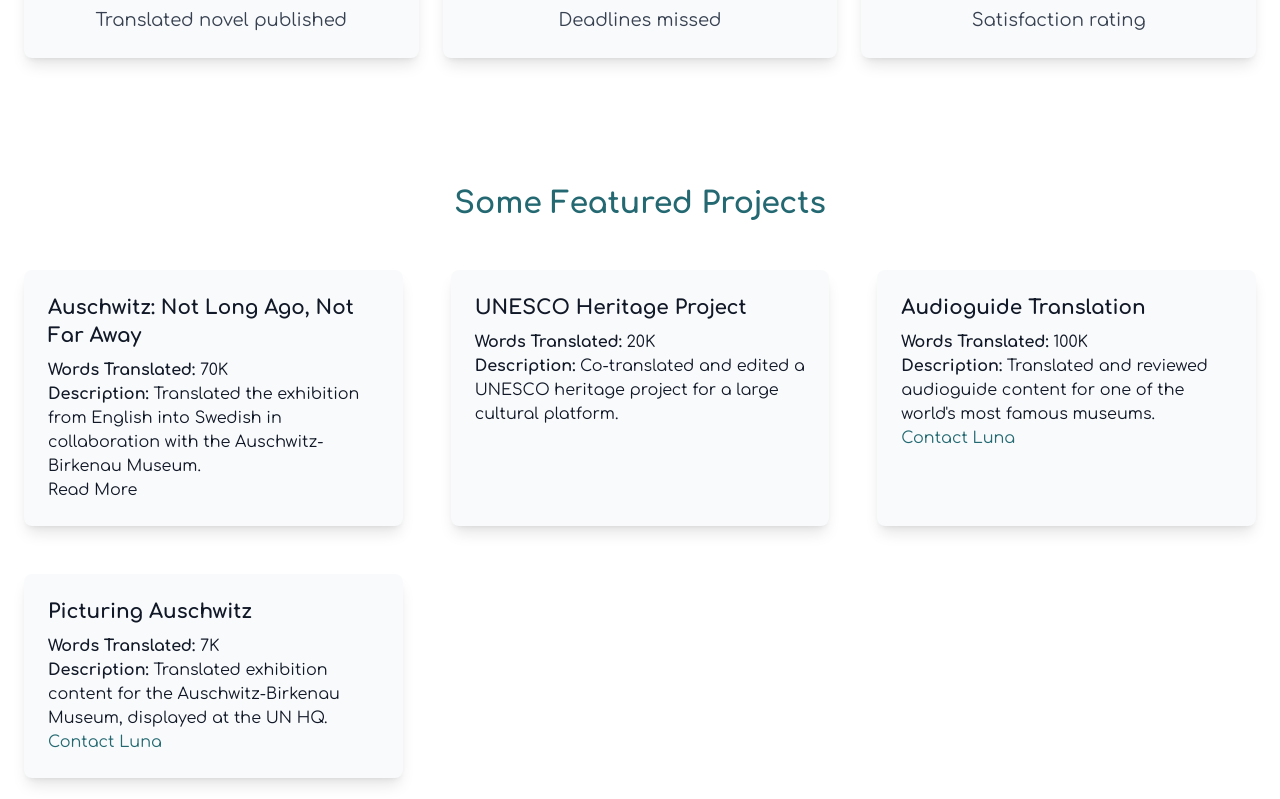
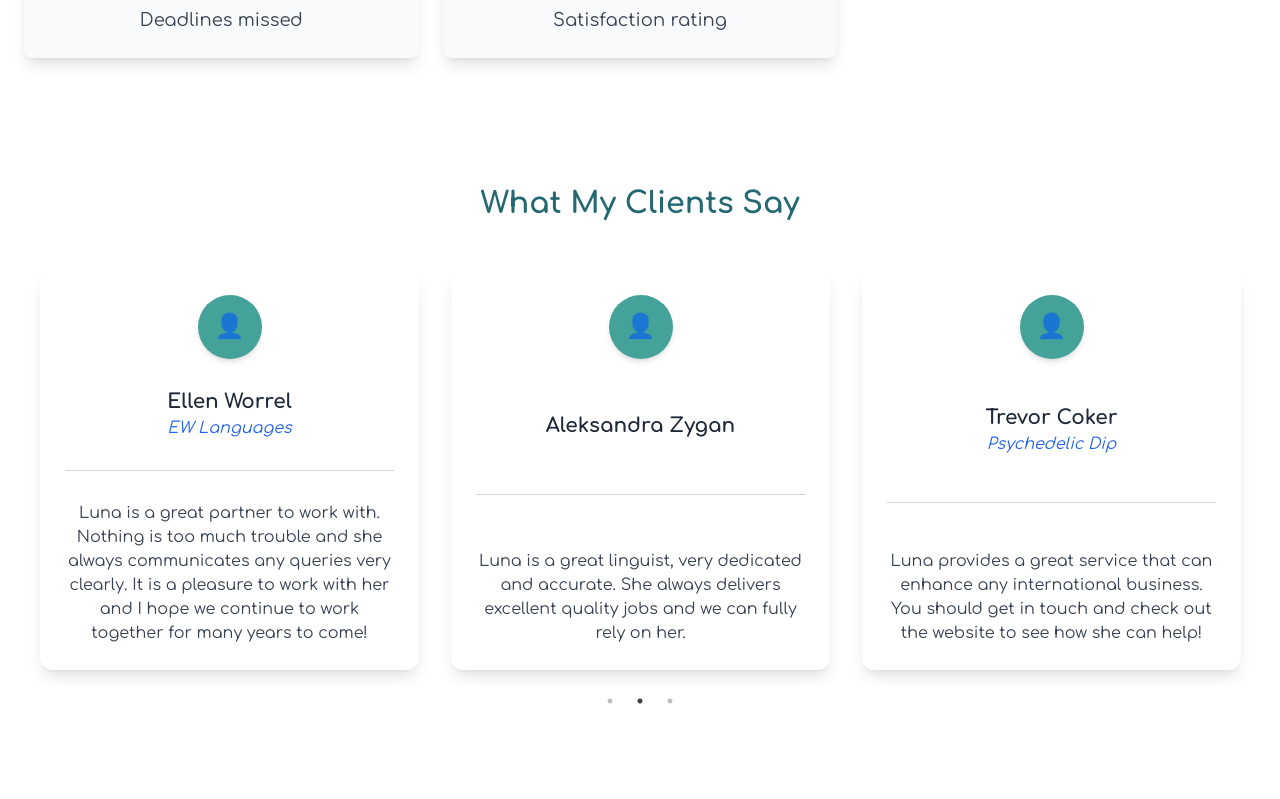
Before and after one commit to Bilel-lefi/luna-portfolio, a React (Vite) app: page / in a window 1280 px wide. Shown: the part 1181-1980 px from the top of the page. Built offline with nearby package versions, Linux system fonts and the light colour scheme.

Commit message:
add testimonials

```diff
--- a/package.json
+++ b/package.json
@@ -13,7 +13,9 @@
     "@lottiefiles/dotlottie-react": "^0.13.3",
     "framer-motion": "^12.6.3",
     "react": "^19.0.0",
-    "react-dom": "^19.0.0"
+    "react-dom": "^19.0.0",
+    "react-slick": "^0.30.3",
+    "slick-carousel": "^1.8.1"
   },
   "devDependencies": {
     "@eslint/js": "^9.21.0",
--- a/src/components/Home.jsx
+++ b/src/components/Home.jsx
@@ -1,6 +1,7 @@
 import React from "react";
 import { motion } from "framer-motion";
-import luna from "../assets/luna.png"; // Assurez-vous que l'image est au bon emplacement
+import luna from "../assets/luna.png";
+import TestimonialsSection from "./TestimonialsSection";
 
 const StatsSection = () => {
   const stats = [
@@ -9,28 +10,42 @@ const StatsSection = () => {
     { value: "1 million+", label: "Words translated, edited and reviewed" },
     { value: "350+", label: "Conferences interpreted" },
     { value: "234+", label: "Videos & Films subtitled" },
-    { value: "3", label: "Industry conferences as public speaker" },
-    { value: "1", label: "Translated novel published" },
+    {
+      value: "3",
+      label:
+        "Industry conferences as public speaker Translated novel published",
+    },
     { value: "0", label: "Deadlines missed" },
     { value: "100%", label: "Satisfaction rating" },
   ];
 
   return (
     <section id="stats" className="py-16 px-6 bg-white text-center">
-      <h2 className="text-3xl font-bold text-primary mb-8">IN FIGURES</h2>
+      <motion.h2
+        className="text-3xl font-bold text-primary mb-8"
+        initial="hidden"
+        animate="visible"
+        variants={{
+          hidden: { opacity: 0, y: 50 },
+          visible: { opacity: 1, y: 0, transition: { duration: 1 } },
+        }}
+      >
+        IN FIGURES
+      </motion.h2>
       <motion.div
         className="grid grid-cols-1 sm:grid-cols-2 lg:grid-cols-3 gap-6"
         initial="hidden"
         animate="visible"
         variants={{
-          hidden: { opacity: 0, y: 50 },
-          visible: { opacity: 1, y: 0, transition: { staggerChildren: 0.2 } },
+          hidden: { opacity: 0 },
+          visible: { opacity: 1, transition: { staggerChildren: 0.2 } },
         }}
       >
         {stats.map((stat, index) => (
           <motion.div
             key={index}
             className="bg-gray-50 p-6 rounded-lg shadow-lg"
+            whileHover={{ scale: 1.05 }}
             variants={{
               hidden: { opacity: 0, y: 50 },
               visible: { opacity: 1, y: 0 },
@@ -64,45 +79,76 @@ const Home = () => {
             animate={{ opacity: 1, x: 0 }}
             transition={{ duration: 1 }}
           >
-            <h1 className="text-4xl font-bold text-primary mb-4">
+            <motion.h1
+              className="text-4xl font-bold text-primary mb-4"
+              initial={{ opacity: 0, y: -50 }}
+              animate={{ opacity: 1, y: 0 }}
+              transition={{ duration: 1 }}
+            >
               French Translator for Art & Culture
-            </h1>
-            <p className="text-lg text-gray-700 mb-4">
+            </motion.h1>
+            <motion.p
+              className="text-lg text-gray-700 mb-4"
+              initial={{ opacity: 0, y: -50 }}
+              animate={{ opacity: 1, y: 0 }}
+              transition={{ duration: 1, delay: 0.2 }}
+            >
               Helping Museums & Institutions get more International Visitors
               each year with Expertly Curated Language Services
-            </p>
+            </motion.p>
           </motion.div>
         </div>
       </section>
 
       <section id="intro" className="py-16 px-6 text-center bg-gray-100">
-        <h1 className="text-4xl font-bold text-primary mb-4">
+        <motion.h1
+          className="text-4xl font-bold text-primary mb-4"
+          initial={{ opacity: 0, y: -50 }}
+          animate={{ opacity: 1, y: 0 }}
+          transition={{ duration: 1 }}
+        >
           Devoted, Specialised, Experienced Translator
-        </h1>
-        <p className="text-lg mb-6">
+        </motion.h1>
+        <motion.p
+          className="text-lg mb-6"
+          initial={{ opacity: 0, y: -50 }}
+          animate={{ opacity: 1, y: 0 }}
+          transition={{ duration: 1, delay: 0.2 }}
+        >
           An all-in-one best-in-class translation service, captivating audiences
           through the power of translation.
-        </p>
-        <p>
+        </motion.p>
+        <motion.p>
           <a
             href="#projects"
             className="btn px-6 py-3 bg-primary text-white font-semibold rounded-full shadow-md hover:bg-primary-dark"
           >
             Explore Case Studies
           </a>
-        </p>
+        </motion.p>
       </section>
 
       <StatsSection />
-
+      <TestimonialsSection />
       <section id="projects" className="py-16 px-6 bg-white">
-        <h2 className="text-3xl font-bold text-center text-primary mb-12">
+        <motion.h2
+          className="text-3xl font-bold text-center text-primary mb-12"
+          initial={{ opacity: 0 }}
+          animate={{ opacity: 1 }}
+          transition={{ duration: 1 }}
+        >
           Some Featured Projects
-        </h2>
+        </motion.h2>
 
         <div className="grid grid-cols-1 md:grid-cols-2 lg:grid-cols-3 gap-12">
           {/* Project 1 */}
-          <div className="project bg-gray-50 p-6 rounded-lg shadow-lg">
+          <motion.div
+            className="project bg-gray-50 p-6 rounded-lg shadow-lg"
+            whileHover={{ scale: 1.05 }}
+            initial={{ opacity: 0, y: 50 }}
+            animate={{ opacity: 1, y: 0 }}
+            transition={{ duration: 0.5 }}
+          >
             <h3 className="text-xl font-semibold mb-2">
               Auschwitz: Not Long Ago, Not Far Away
             </h3>
@@ -114,11 +160,16 @@ const Home = () => {
               English into Swedish in collaboration with the Auschwitz-Birkenau
               Museum.
             </p>
-            <p>Read More</p>
-          </div>
+          </motion.div>
 
           {/* Project 2 */}
-          <div className="project bg-gray-50 p-6 rounded-lg shadow-lg">
+          <motion.div
+            className="project bg-gray-50 p-6 rounded-lg shadow-lg"
+            whileHover={{ scale: 1.05 }}
+            initial={{ opacity: 0, y: 50 }}
+            animate={{ opacity: 1, y: 0 }}
+            transition={{ duration: 0.5 }}
+          >
             <h3 className="text-xl font-semibold mb-2">
               UNESCO Heritage Project
             </h3>
@@ -129,10 +180,16 @@ const Home = () => {
               <strong>Description:</strong> Co-translated and edited a UNESCO
               heritage project for a large cultural platform.
             </p>
-          </div>
+          </motion.div>
 
           {/* Project 3 */}
-          <div className="project bg-gray-50 p-6 rounded-lg shadow-lg">
+          <motion.div
+            className="project bg-gray-50 p-6 rounded-lg shadow-lg"
+            whileHover={{ scale: 1.05 }}
+            initial={{ opacity: 0, y: 50 }}
+            animate={{ opacity: 1, y: 0 }}
+            transition={{ duration: 0.5 }}
+          >
             <h3 className="text-xl font-semibold mb-2">
               Audioguide Translation
             </h3>
@@ -143,17 +200,16 @@ const Home = () => {
               <strong>Description:</strong> Translated and reviewed audioguide
               content for one of the world's most famous museums.
             </p>
-            <p>
-              <a
-                href="mailto:luna@artlifetranslations.com"
-                className="text-primary"
-              >
-                Contact Luna
-              </a>
-            </p>
-          </div>
+          </motion.div>
+
           {/* Project 4 */}
-          <div className="project bg-gray-50 p-6 rounded-lg shadow-lg">
+          <motion.div
+            className="project bg-gray-50 p-6 rounded-lg shadow-lg"
+            whileHover={{ scale: 1.05 }}
+            initial={{ opacity: 0, y: 50 }}
+            animate={{ opacity: 1, y: 0 }}
+            transition={{ duration: 0.5 }}
+          >
             <h3 className="text-xl font-semibold mb-2">Picturing Auschwitz</h3>
             <p>
               <strong>Words Translated:</strong> 7K
@@ -162,25 +218,27 @@ const Home = () => {
               <strong>Description:</strong> Translated exhibition content for
               the Auschwitz-Birkenau Museum, displayed at the UN HQ.
             </p>
-            <p>
-              <a
-                href="mailto:luna@artlifetranslations.com"
-                className="text-primary"
-              >
-                Contact Luna
-              </a>
-            </p>
-          </div>
+          </motion.div>
         </div>
       </section>
 
       <section id="contact" className="py-16 px-6 bg-gray-100 text-center">
-        <h2 className="text-3xl font-bold text-primary mb-4">
+        <motion.h2
+          className="text-3xl font-bold text-primary mb-4"
+          initial={{ opacity: 0 }}
+          animate={{ opacity: 1 }}
+          transition={{ duration: 1 }}
+        >
           Let's Work Together!
-        </h2>
-        <p className="text-lg mb-6">
+        </motion.h2>
+        <motion.p
+          className="text-lg mb-6"
+          initial={{ opacity: 0 }}
+          animate={{ opacity: 1 }}
+          transition={{ duration: 1, delay: 0.2 }}
+        >
           Click below to book a FREE consultation with Luna Jungblut.
-        </p>
+        </motion.p>
         <a
           href="http://calendly.com/artlifetranslations/consultation"
           className="btn px-6 py-3 bg-primary text-white font-semibold rounded-full shadow-md hover:bg-primary-dark"
--- /dev/null
+++ b/src/components/TestimonialsSection.jsx
@@ -0,0 +1,91 @@
+import React from "react";
+import Slider from "react-slick";
+import "slick-carousel/slick/slick.css";
+import "slick-carousel/slick/slick-theme.css";
+import { motion } from "framer-motion";
+
+const testimonials = [
+  {
+    name: "Trevor Coker",
+    company: "Psychedelic Dip",
+    message:
+      "Luna provides a great service that can enhance any international business. You should get in touch and check out the website to see how she can help!",
+  },
+  {
+    name: "Ellen Worrel",
+    company: "EW Languages",
+    message:
+      "Luna is a great partner to work with. Nothing is too much trouble and she always communicates any queries very clearly. It is a pleasure to work with her and I hope we continue to work together for many years to come!",
+  },
+  {
+    name: "Aleksandra Zygan",
+    company: "",
+    message:
+      "Luna is a great linguist, very dedicated and accurate. She always delivers excellent quality jobs and we can fully rely on her.",
+  },
+];
+const TestimonialsSection = () => {
+  const settings = {
+    dots: true,
+    infinite: true,
+    speed: 600,
+    slidesToShow: 3,
+    slidesToScroll: 1,
+    autoplay: true,
+    autoplaySpeed: 3000,
+    responsive: [
+      {
+        breakpoint: 1024,
+        settings: { slidesToShow: 2 },
+      },
+      {
+        breakpoint: 768,
+        settings: { slidesToShow: 1 },
+      },
+    ],
+  };
+
+  return (
+    <div className="bg-white py-16">
+      <div className="container mx-auto px-6">
+        <motion.h2
+          className="text-3xl font-bold text-center text-primary mb-8"
+          initial={{ opacity: 0, y: -50 }}
+          animate={{ opacity: 1, y: 0 }}
+          transition={{ duration: 1 }}
+        >
+          What My Clients Say
+        </motion.h2>
+        <Slider {...settings}>
+          {testimonials.map((testimonial, index) => (
+            <motion.div
+              key={index}
+              className="p-4"
+              initial={{ opacity: 0, scale: 0.8 }}
+              animate={{ opacity: 1, scale: 1 }}
+              transition={{ duration: 0.5, delay: index * 0.2 }}
+            >
+              <div className="bg-white rounded-xl shadow-lg p-6 text-center h-[400px] flex flex-col justify-between border border-white hover:shadow-2xl transition-transform transform hover:scale-105">
+                <div className="flex justify-center">
+                  <div className="w-16 h-16 bg-secondary rounded-full flex items-center justify-center shadow-md">
+                    <span className="text-white text-2xl">👤</span>
+                  </div>
+                </div>
+                <div>
+                  <h3 className="mt-3 text-xl font-semibold text-gray-800">
+                    {testimonial.name}
+                  </h3>
+                  <p className="text-blue-600 italic">{testimonial.company}</p>
+                </div>
+                <hr className="my-3 border-gray-300" />
+                <p className="text-gray-700">{testimonial.message}</p>
+              </div>
+            </motion.div>
+          ))}
+        </Slider>
+      </div>
+    </div>
+  );
+};
+
+export default TestimonialsSection;
```
Also changed, not shown: 1 other file (tests, documents, lock files or other folders).
